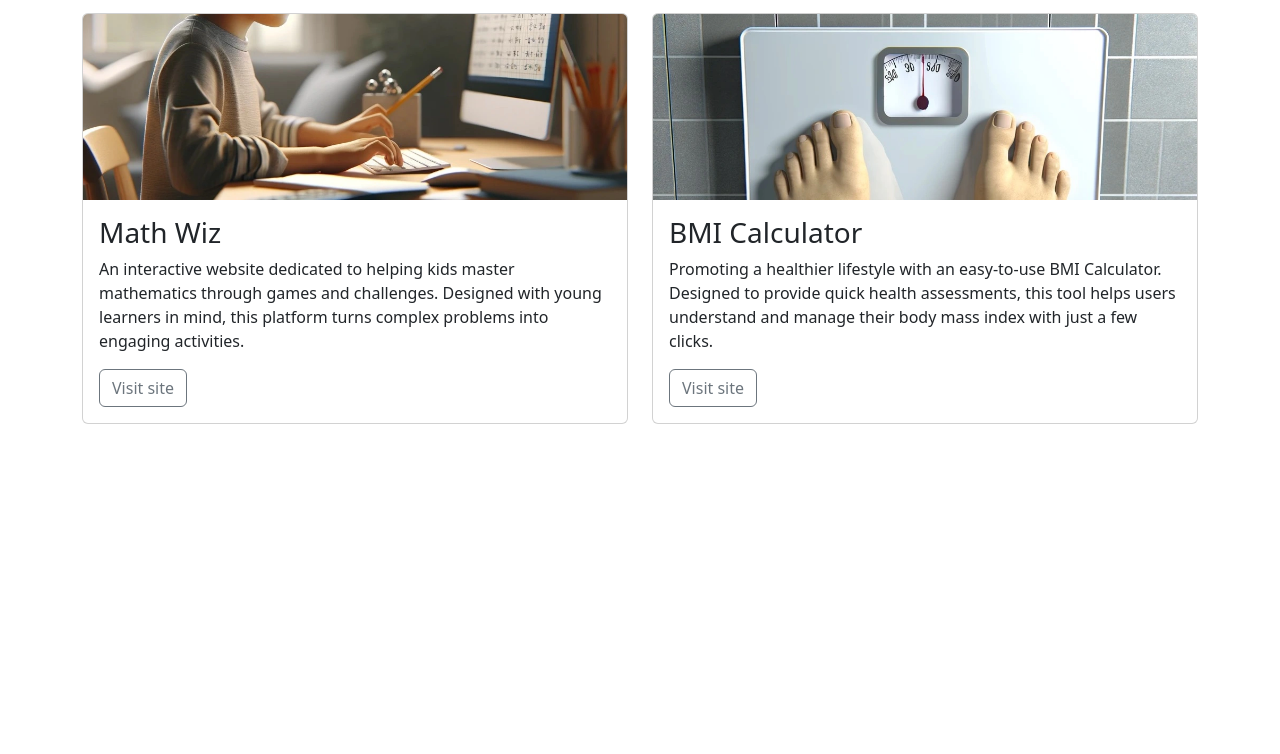
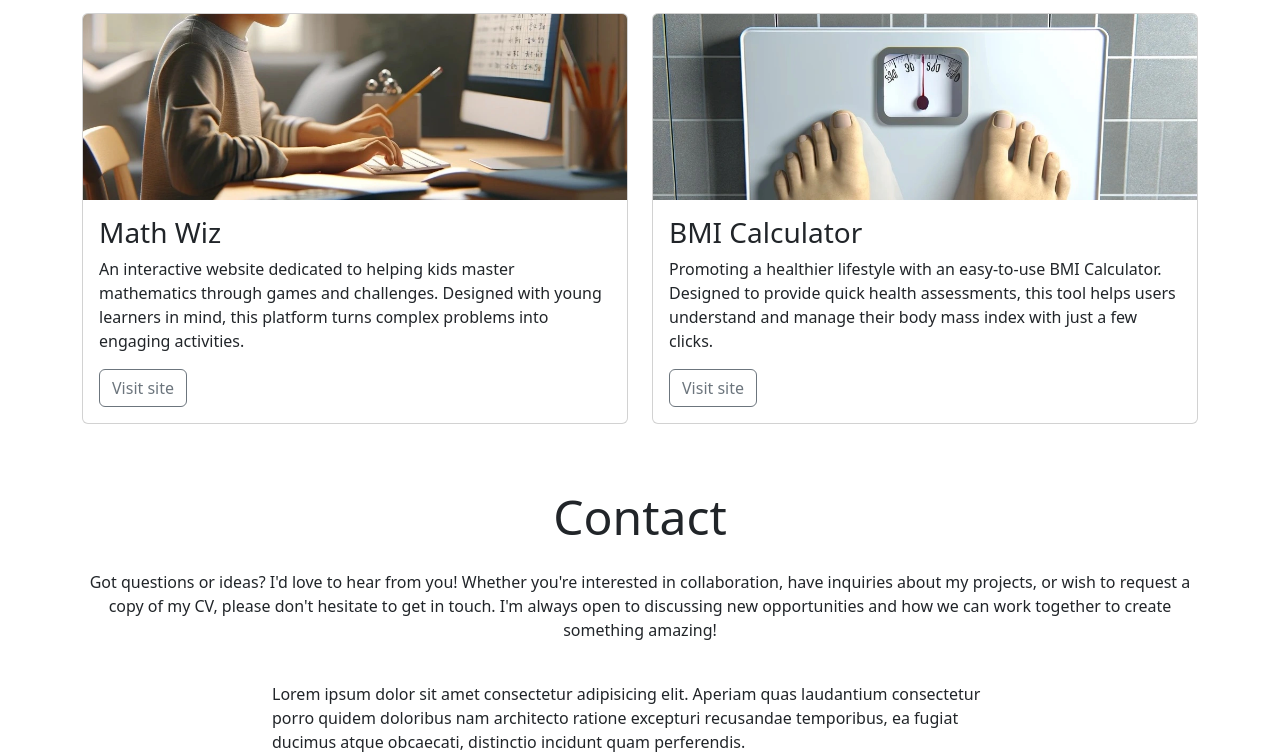
Before and after one commit to wen-l-liu/intro-to-bootstrap, a plain HTML site: page index.html in a window 1280 px wide. Shown: the part 1411-2165 px from the top of the page. Before the commit the page ends 1875 px from the top, so only its background shows below. Drawn offline with nearby package versions, Linux system fonts and the light colour scheme.

Commit message:
Add footer for contact form

```diff
--- a/index.html
+++ b/index.html
@@ -166,6 +166,23 @@
 
 
     </main>
+    <!-- Contact section -->
+  <footer id="contact" class="container">
+        <div class="row justify-content-center">
+            <div class="col-12 text-center my-4">
+                <h2 class="display-5">Contact</h2>
+                <p class="mt-4">Got questions or ideas? I'd love to hear from you! Whether you're
+                    interested in collaboration, have inquiries about my projects, or
+                    wish to request a copy of my CV, please don't hesitate to get in
+                    touch. I'm always open to discussing new opportunities and how we
+                    can work together to create something amazing!</p>
+            </div>
+            <div class="col-12 col-md-10 col-lg-8">
+                <!-- Add your form here -->
+                Lorem ipsum dolor sit amet consectetur adipisicing elit. Aperiam quas laudantium consectetur porro quidem doloribus nam architecto ratione excepturi recusandae temporibus, ea fugiat ducimus atque obcaecati, distinctio incidunt quam perferendis.
+            </div>
+        </div>
+    </footer>
 
     <!-- Bootstrap JS link -->
     <script src="https://cdn.jsdelivr.net/npm/bootstrap@5.3.6/dist/js/bootstrap.bundle.min.js"
```
